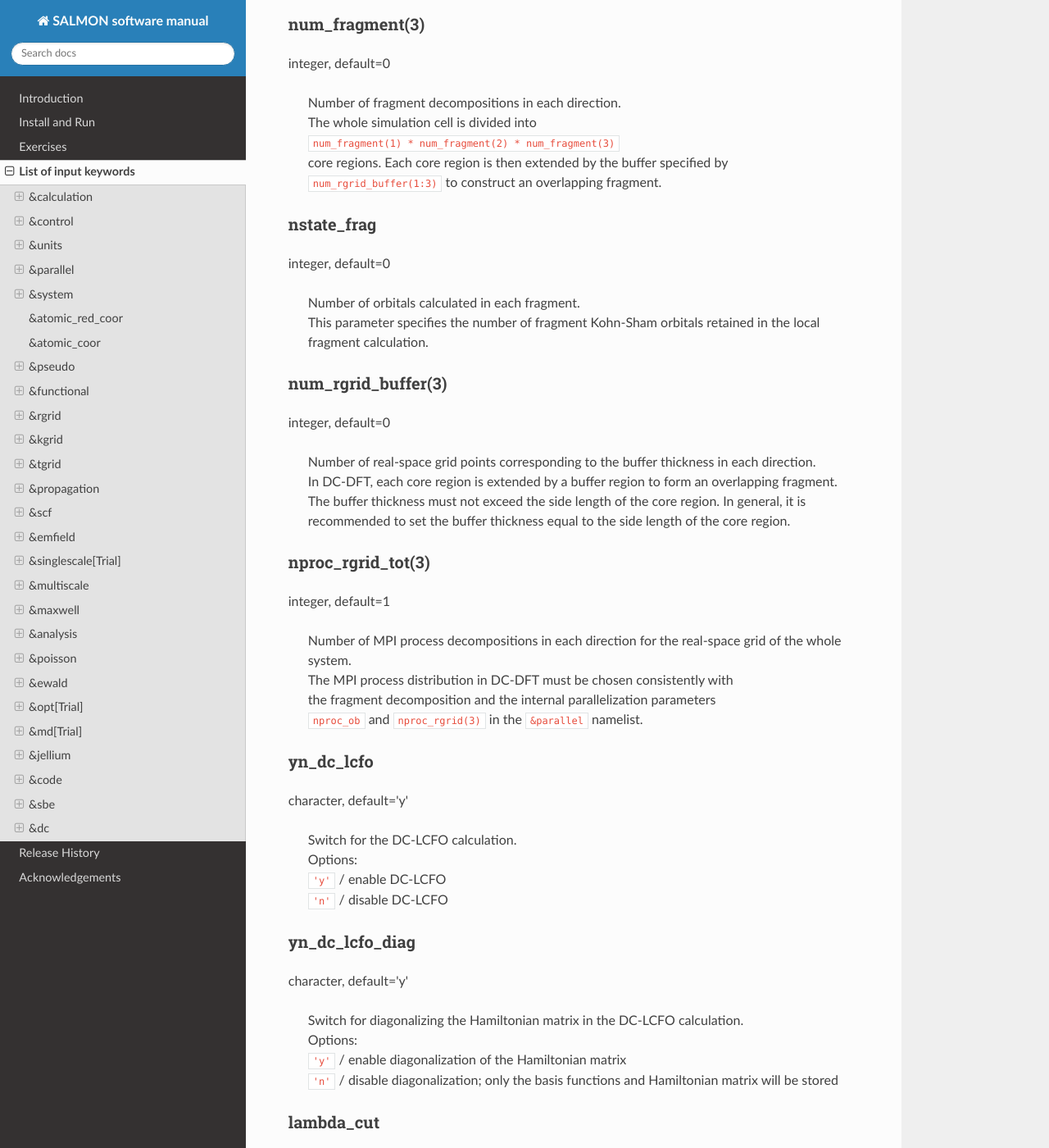
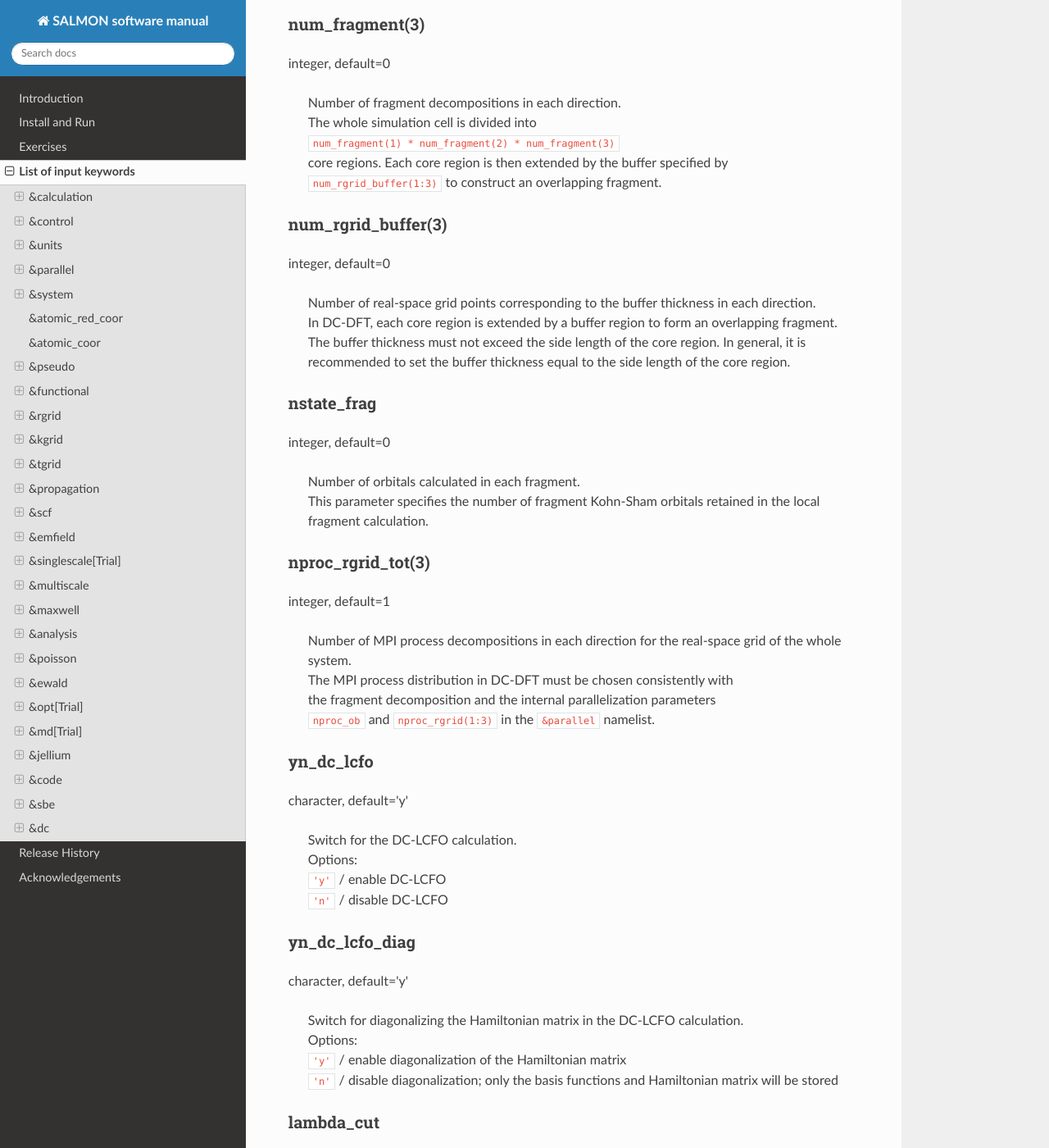
Before and after one commit to SALMON-TDDFT/SALMON-DOCS, a Sphinx documentation site: the page built from source/input_keyword_list.rst, in a window 1280 px wide and 1400 px high, scrolled down 67345 px. Shown: the whole window at 82% size. Built offline with Sphinx 7.4.7 and the Read the Docs theme 3.1.0, drawn with Linux system fonts in a browser that asks for light colours; formulas are drawn with MathJax 3.

Commit message:
Update input_keyword_list.rst

```diff
--- a/source/input_keyword_list.rst
+++ b/source/input_keyword_list.rst
@@ -3491,7 +3490,7 @@
    | Number of MPI process decompositions in each direction for the real-space grid of the whole system.
    | The MPI process distribution in DC-DFT must be chosen consistently with
    | the fragment decomposition and the internal parallelization parameters
-   | ``nproc_ob`` and ``nproc_rgrid(3)`` in the ``&parallel`` namelist.
+   | ``nproc_ob`` and ``nproc_rgrid(1:3)`` in the ``&parallel`` namelist.
 
 .. _yn_dc_lcfo:
 
```
Also changed, not shown: other parts of source/input_keyword_list.rst (+9 -10 lines).
